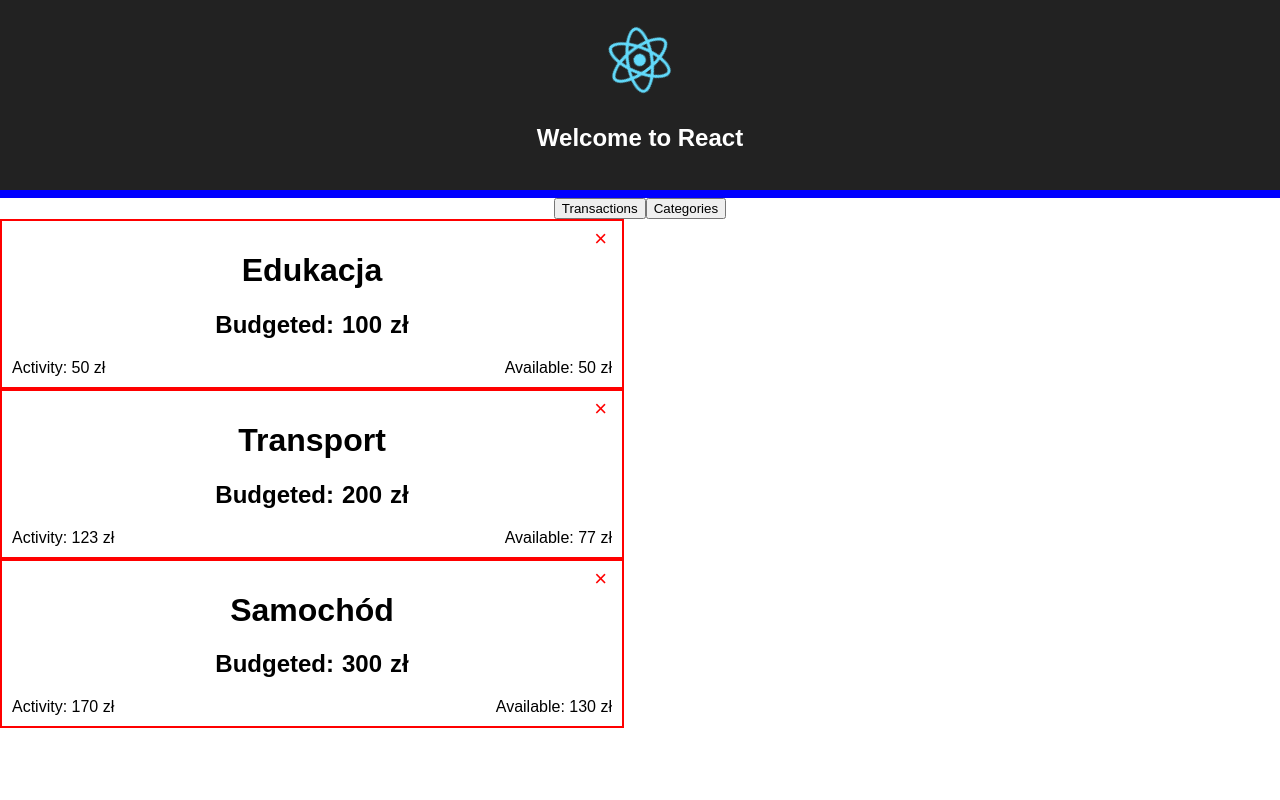
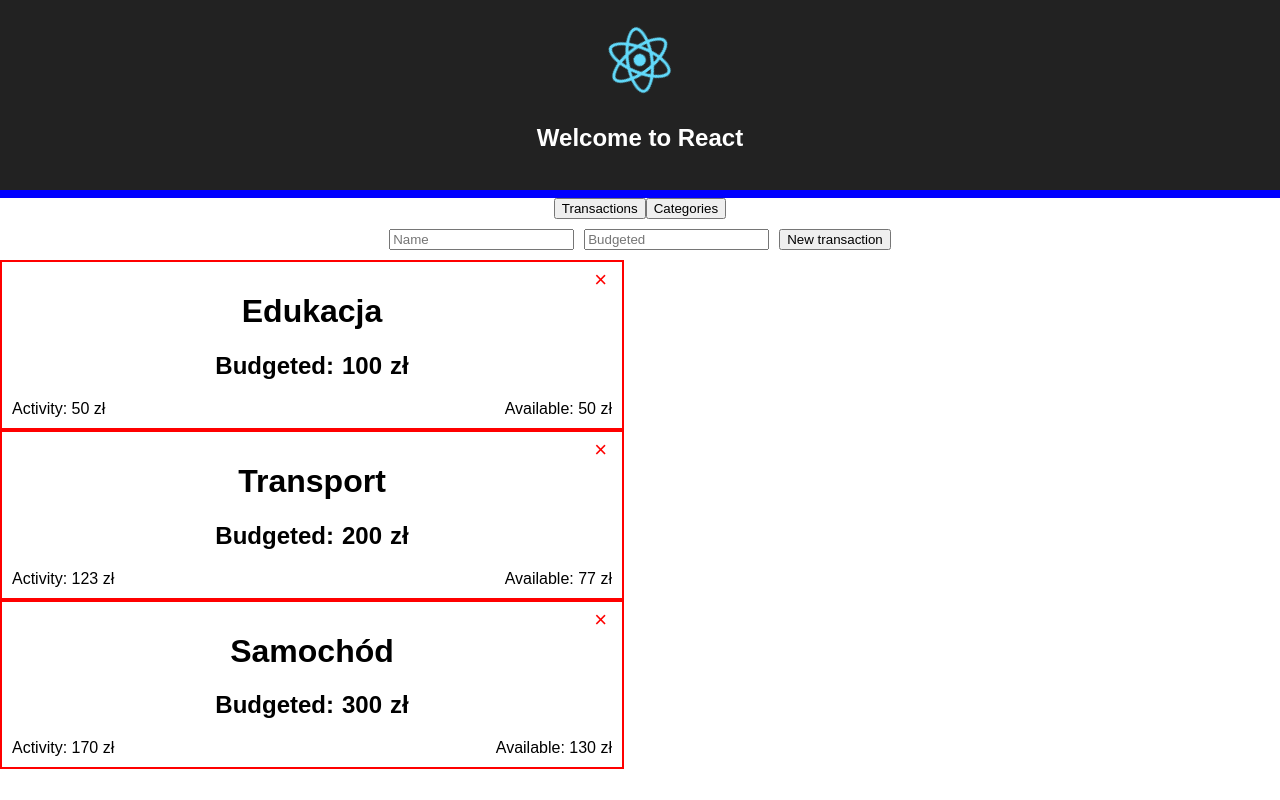
Before and after one commit to Flixow/warsawjs-workshop-10-budget, a React (Create React App) app: page / in a window 1280 px wide. Both pictures are taken after a click on the button "Categories". Built offline with nearby package versions, Linux system fonts and the light colour scheme.

Commit message:
Category form

```diff
--- a/src/App.css
+++ b/src/App.css
@@ -52,11 +52,13 @@
   cursor: pointer;
 }
 
-.Transaction-form {
+.Transaction-form,
+.Category-form {
   padding: 10px 0;
 }
 
-.Transaction-form * + * {
+.Transaction-form * + *,
+.Category-form * + * {
   margin-left: 10px;
 }
 
--- a/src/App.js
+++ b/src/App.js
@@ -84,6 +84,17 @@ class App extends Component {
     this.setState({ categories });
   }
 
+  handleAddCategory = (category) => {
+    const { categories } = this.state;
+
+    this.setState({
+      categories: [
+        ...categories,
+        { id: Math.random().toString(36).substring(7), ...category }
+      ]
+    });
+  }
+
   handleRemoveCategory = ({ id }) => {
     const { categories } = this.state;
 
@@ -118,6 +129,7 @@ class App extends Component {
             items={categories}
             handleChangeCategoryBudget={this.handleChangeCategoryBudget}
             onRemoveCategory={this.handleRemoveCategory}
+            onAddCategory={this.handleAddCategory}
           />
         )}
       </div>
--- /dev/null
+++ b/src/components/category-form.js
@@ -0,0 +1,57 @@
+import React, { Component } from 'react';
+import PropTypes from 'prop-types';
+import Input from './input';
+
+class CategoryForm extends Component {
+  state = {
+    name: '',
+    budgeted: ''
+  }
+
+  onSubmit = (e) => {
+    e.preventDefault();
+    const { name, budgeted} = this.state;
+
+    this.props.onSubmit({
+      name,
+      budgeted,
+      activity: 0
+    })
+  }
+
+  handleInputChange = (key, value) => {
+    this.setState({ [key]: value });
+  }
+
+  render() {
+    const { name, budgeted } = this.state;
+
+    return (
+      <form
+        className='Category-form'
+        onSubmit={this.onSubmit}
+      >
+        <Input
+          name='name'
+          placeholder='Name'
+          value={name}
+          onChange={this.handleInputChange}
+        />
+        <Input
+          name='budgeted'
+          type='number'
+          placeholder='Budgeted'
+          value={budgeted}
+          onChange={this.handleInputChange}
+        />
+        <button>New transaction</button>
+      </form>
+    )
+  }
+};
+
+CategoryForm.propTypes = {
+  onSubmit: PropTypes.func.isRequired
+};
+
+export default CategoryForm;
--- a/src/components/category-list.js
+++ b/src/components/category-list.js
@@ -1,11 +1,13 @@
 import React from 'react';
 import PropTypes from 'prop-types';
 import CategoryCard from './category-card';
+import CategoryForm from './category-form';
 
 const CategoryList = ({
   items, onRemoveCategory, onAddCategory, handleChangeCategoryBudget
 }) => (
   <div>
+    <CategoryForm onSubmit={onAddCategory} />
     {items.map(item => (
       <CategoryCard
         key={item.id}
```
